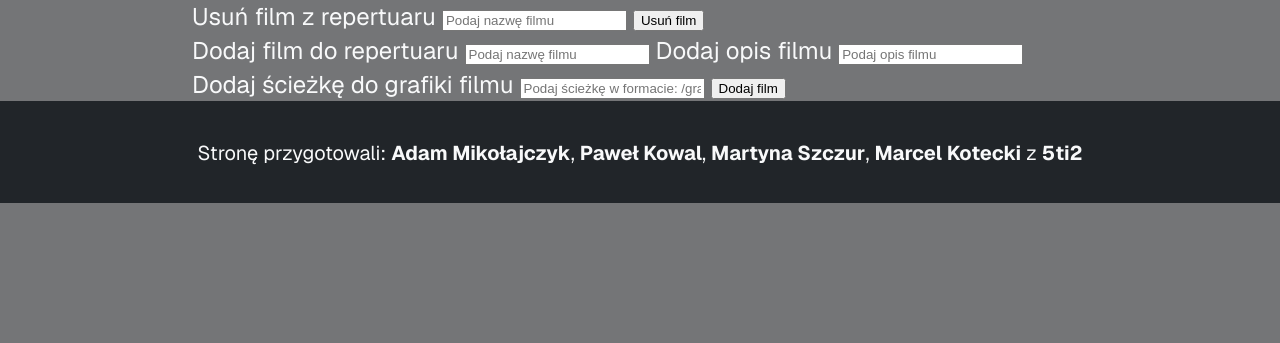
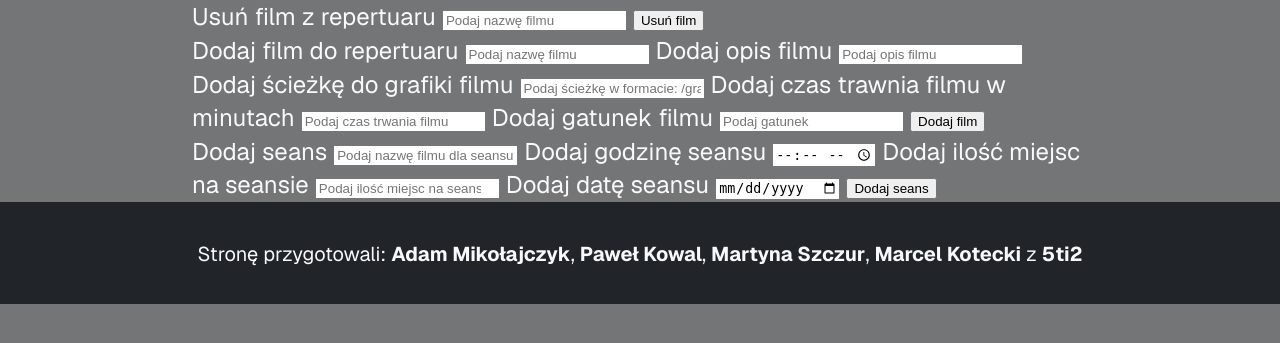
Before and after one commit to tukanog/rg_strona, a PHP site: page /panel.php in a window 1280 px wide. Shown: the part 281-624 px from the top of the page. Run offline with PHP 8.4, Linux system fonts and the light colour scheme; the visitor is signed in with stand-in values (Sample User, id 1).

Commit message:
Enhance panel with movie and screening management
Added fields for movie duration and genre, and added form for adding screenings.

```diff
--- a/panel.php
+++ b/panel.php
@@ -97,6 +97,14 @@
                 Dodaj ścieżkę do grafiki filmu
                 <input type="text" name="grafika_wstawiony" required placeholder='Podaj ścieżkę w formacie: /grafika.png'>
             </label>
+            <label>
+                Dodaj czas trawnia filmu w minutach
+                <input type="number" name="czas_trwania" required placeholder='Podaj czas trwania filmu' min='1'>
+            </label>
+            <label>
+                Dodaj gatunek filmu
+                <input type="text" name="gatunek_filmu" required placeholder='Podaj gatunek'>
+            </label>
             <button>Dodaj film</button>
         </form>
         <?php
@@ -104,7 +112,39 @@
             $film_do_wstawienia=$_POST['film_do_wstawienia'];
             $opis=$_POST['opis_wstawiony'];
             $grafika=$_POST['grafika_wstawiony'];
-            $kwerenda_wstaw='INSERT INTO filmy_repertuar (nazwa_filmu, opis, grafika) values ("'.$film_do_wstawienia.'","'.$opis.'","'.$grafika.'")';
+            $gatunek=$_POST['gatunek'];
+            $czas_trwania=$_POST['czas_trwania'];
+            $kwerenda_wstaw='INSERT INTO filmy_repertuar (nazwa_filmu, opis, grafika, gatunek, czas_trwania) values ("'.$film_do_wstawienia.'","'.$opis.'","'.$grafika.'","'.$gatunek.'",'.$czas_trwania.')';
+            $baza_danych->query($kwerenda_wstaw);
+        }
+        ?>
+        <form action="" method="post">
+            <label>Dodaj seans
+                <input type="text" name="seans_do_wstawienia" placeholder='Podaj nazwę filmu dla seansu' required>
+            </label>
+            <label>
+                Dodaj godzinę seansu
+                <input type="time" name="godzina_seansu" required placeholder='Podaj godzinę seansu'>
+            </label>
+            <label>
+                Dodaj ilość miejsc na seansie
+                <input type="number" name="ilosc_miejsc" required placeholder='Podaj ilość miejsc na seansie' min='0'>
+            </label>
+            <label>
+                Dodaj datę seansu
+                <input type="date" name="dzien_wstawiony" required placeholder='Podaj datę seansu'>
+            </label>
+            <button>Dodaj seans</button>
+        </form>
+        <?php
+        if(isset($_POST['seans_do_wstawienia'])){
+            $seans_do_wstawienia=$_POST['seans_do_wstawienia'];
+            $godzina=$_POST['godzina_seansu'];
+            $ilosc_miejsc=$_POST['ilosc_miejsc'];
+            $data=$_POST['dzien_wstawiony'];
+            $kwerenda_do_id_filmu='SELECT id FROM filmy_repertuar where nazwa_filmu="'.$seans_do_wstawienia.'"';
+            $id_filmu_seans=$baza_danych->query($kwerenda_do_id_filmu)->fetch_assoc();
+            $kwerenda_wstaw='INSERT INTO godziny_seansow (id_filmu, ilosc_miejsc, godzina, dzien_seansu) values ('.$id_filmu_seans['id'].','.$ilosc_miejsc.',"'.$godzina.'",'.$data.')';
             $baza_danych->query($kwerenda_wstaw);
         }
         ?>
```
